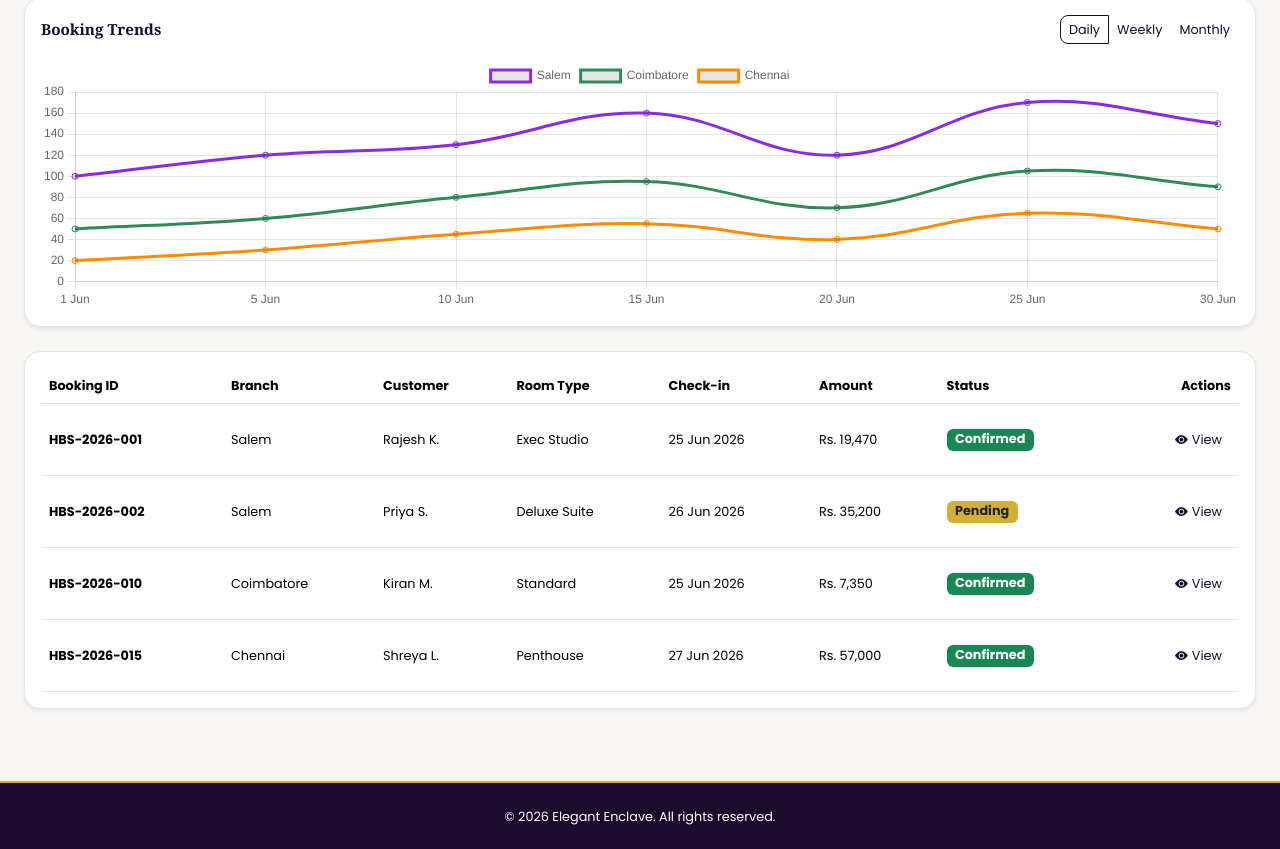
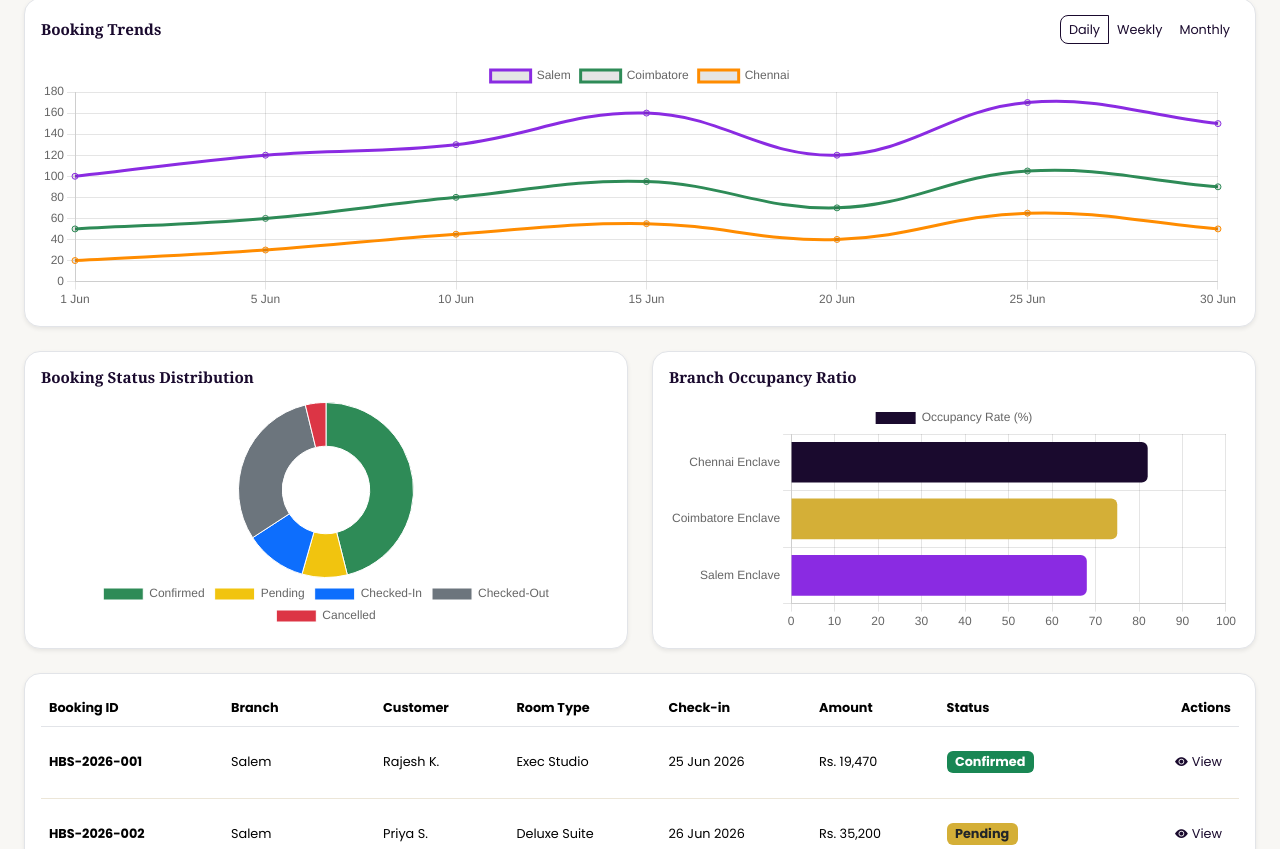
Before and after one commit to Sudharsan-Sukumar/HotelBookingSystem-Phase2, a website: page features/admin/booking_monitoring.html in a window 1280 px wide. Shown: the part 501-1350 px from the top of the page. Drawn offline with nearby package versions, Linux system fonts and the light colour scheme.

Commit message:
Integrate multiple charts (Status Distribution and Occupancy Rate) in Admin Booking Monitoring

```diff
--- a/features/admin/booking_monitoring.html
+++ b/features/admin/booking_monitoring.html
@@ -189,6 +189,26 @@
       </div>
     </div>
 
+    <!-- ADDITIONAL CHARTS ROW (Multiple Charts Support) -->
+    <div class="row g-4 mb-4 text-start">
+      <div class="col-lg-6">
+        <div class="card p-3 border bg-white shadow-sm h-100" style="border-radius: 12px;">
+          <h5 class="font-serif fw-bold text-purple mb-3">Booking Status Distribution</h5>
+          <div style="height: 230px; position: relative;">
+            <canvas id="statusChart"></canvas>
+          </div>
+        </div>
+      </div>
+      <div class="col-lg-6">
+        <div class="card p-3 border bg-white shadow-sm h-100" style="border-radius: 12px;">
+          <h5 class="font-serif fw-bold text-purple mb-3">Branch Occupancy Ratio</h5>
+          <div style="height: 230px; position: relative;">
+            <canvas id="branchRatioChart"></canvas>
+          </div>
+        </div>
+      </div>
+    </div>
+
     <!-- BOOKINGS TABLE -->
     <div class="card border shadow-sm bg-white p-3" style="border-radius: 12px;">
       <div class="table-responsive text-start">
--- a/features/admin/booking_monitoring.js
+++ b/features/admin/booking_monitoring.js
@@ -78,6 +78,50 @@ document.addEventListener('DOMContentLoaded', () => {
     }
   });
 
+  // Booking Status Distribution Doughnut Chart
+  const ctxStatus = document.getElementById('statusChart').getContext('2d');
+  let statusChart = new Chart(ctxStatus, {
+    type: 'doughnut',
+    data: {
+      labels: ['Confirmed', 'Pending', 'Checked-In', 'Checked-Out', 'Cancelled'],
+      datasets: [{
+        data: [182, 33, 45, 120, 15],
+        backgroundColor: ['#2E8B57', '#F1C40F', '#0D6EFD', '#6C757D', '#dc3545'],
+        borderWidth: 1
+      }]
+    },
+    options: {
+      responsive: true,
+      maintainAspectRatio: false,
+      plugins: {
+        legend: { position: 'bottom' }
+      }
+    }
+  });
+
+  // Branch Occupancy Bar Chart
+  const ctxBranch = document.getElementById('branchRatioChart').getContext('2d');
+  let branchRatioChart = new Chart(ctxBranch, {
+    type: 'bar',
+    data: {
+      labels: ['Chennai Enclave', 'Coimbatore Enclave', 'Salem Enclave'],
+      datasets: [{
+        label: 'Occupancy Rate (%)',
+        data: [82, 75, 68],
+        backgroundColor: ['#1A0A2E', '#D4AF37', '#8A2BE2'],
+        borderRadius: 6
+      }]
+    },
+    options: {
+      responsive: true,
+      maintainAspectRatio: false,
+      indexAxis: 'y',
+      scales: {
+        x: { beginAtZero: true, max: 100 }
+      }
+    }
+  });
+
   window.setChartMode = function(mode) {
     document.querySelectorAll('.btn-group button').forEach(b => b.classList.remove('active', 'btn-purple'));
     document.querySelectorAll('.btn-group button').forEach(b => b.classList.add('btn-outline-purple'));
@@ -85,12 +129,20 @@ document.addEventListener('DOMContentLoaded', () => {
     // Simulate data transitions
     if (mode === 'daily') {
       trendChart.data.datasets[0].data = [100, 120, 130, 160, 120, 170, 150];
+      statusChart.data.datasets[0].data = [182, 33, 45, 120, 15];
+      branchRatioChart.data.datasets[0].data = [82, 75, 68];
     } else if (mode === 'weekly') {
       trendChart.data.datasets[0].data = [400, 520, 480, 600, 550, 710, 680];
+      statusChart.data.datasets[0].data = [720, 110, 180, 490, 65];
+      branchRatioChart.data.datasets[0].data = [88, 79, 72];
     } else {
       trendChart.data.datasets[0].data = [1600, 1800, 2100, 1900, 2300, 2500, 2400];
+      statusChart.data.datasets[0].data = [2900, 450, 780, 1950, 220];
+      branchRatioChart.data.datasets[0].data = [91, 84, 78];
     }
     trendChart.update();
+    statusChart.update();
+    branchRatioChart.update();
   };
 
   window.exportReport = function(format) {
```
